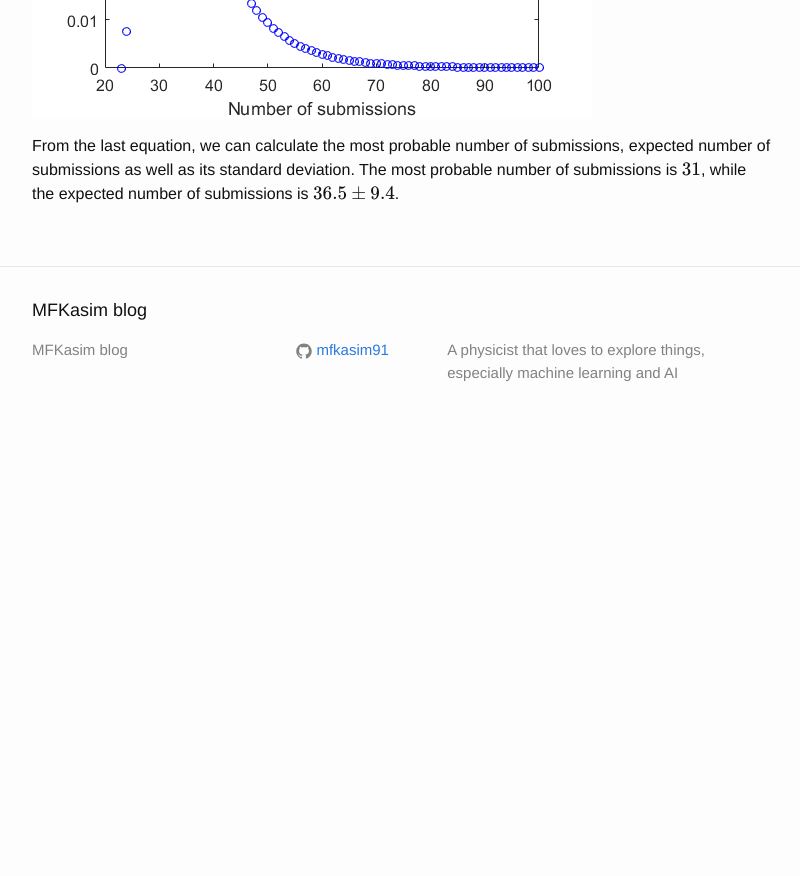
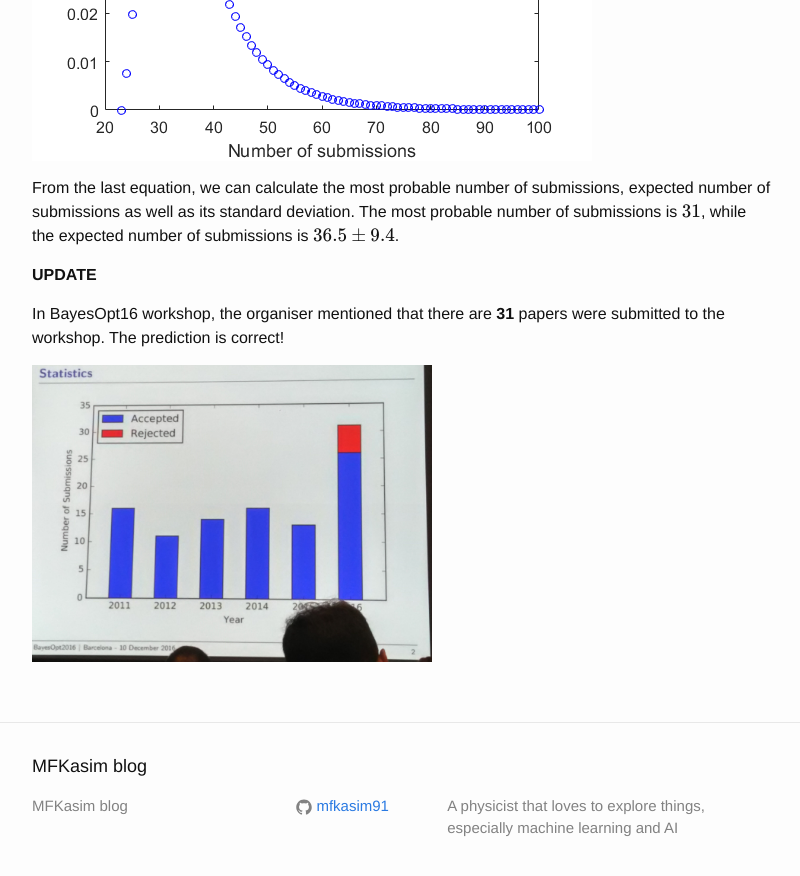
Before and after one commit to mfkasim1/mfkasim1.github.io, a Jekyll site: the page built from _posts/2016-12-10-how-many-papers-were-submitted.markdown, in a window 1280 px wide and 900 px high, scrolled down 2337 px. Shown: the top 876 px of the window, without its empty margins (238-1038 px from the left). Built offline with Jekyll 4.4.1, drawn with Linux system fonts in a browser that asks for light colours; formulas are drawn with MathJax 3; comment, search, counter and statistics services are not loaded; before the commit the page ends 2781 px from its top, so only the background shows below that; some of the changed text lies outside the part shown.

```diff
--- a/_posts/2016-12-10-how-many-papers-were-submitted.markdown
+++ b/_posts/2016-12-10-how-many-papers-were-submitted.markdown
@@ -1,6 +1,6 @@
 ---
 layout: post
-title:  "How many papers were submitted?"
+title:  "How many papers were submitted to BayesOpt16?"
 comments: true
 date:   2016-12-10 14:22:00 +0000
 categories:
@@ -83,3 +83,10 @@
 
 From the last equation, we can calculate the most probable number of submissions, expected number of submissions as well as its standard deviation.
 The most probable number of submissions is \\(31\\), while the expected number of submissions is \\(36.5 \pm 9.4\\).
+
+**UPDATE**
+
+In BayesOpt16 workshop, the organiser mentioned that there are **31** papers were submitted to the workshop.
+The prediction is correct!
+
+<a href="{{ site.baseurl }}/assets/submitted-papers.jpg"><img src="Number of papers submitted" src="{{ site.baseurl }}/assets/submitted-papers.jpg" width="400"/></a>
```
Also changed, not shown: assets/submitted-papers.jpg (added).
